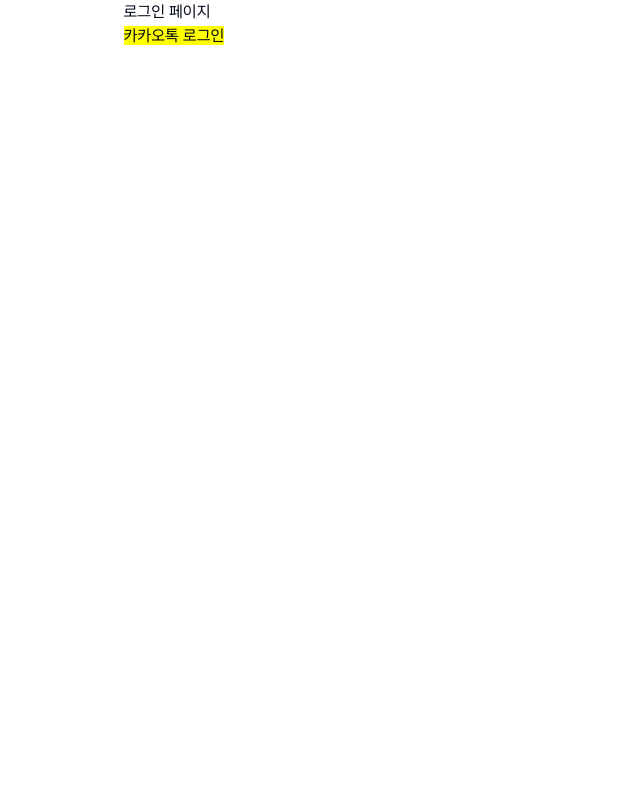
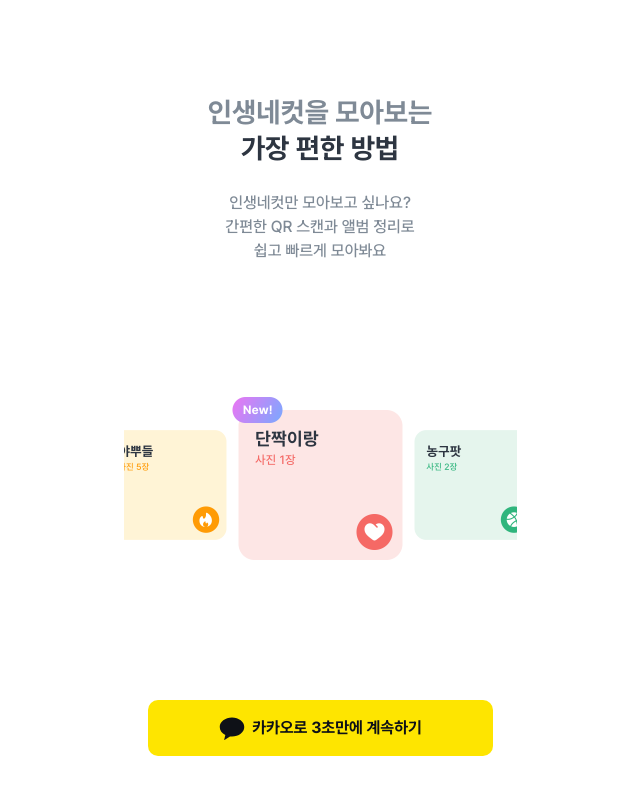
Before and after one commit to YAPP-Github/24th-Web-Team-3-FE, a Next.js app: page /login in a window 1280 px wide. Shown: the top 794 px of the page, without its empty margins (320-960 px from the left). Built offline with nearby package versions, Linux system fonts and the light colour scheme; no server answers.

Commit message:
feat: 로그인 페이지 ui 개발

```diff
--- a/src/app/login/page.tsx
+++ b/src/app/login/page.tsx
@@ -1,10 +1,41 @@
-import KakaoLogin from "@/common/KakaoLogin"
+import Image from "next/image"
+import Link from "next/link"
+
+import { Button, Icon } from "@/components"
+import { KAKAO_AUTH_URL } from "@/constants"
 
 const LoginPage = () => {
   return (
-    <div>
-      <h1>로그인 페이지</h1>
-      <KakaoLogin />
+    <div className="flex h-screen flex-col justify-between">
+      <div>
+        <div className="mt-[94px] px-[24px] text-center">
+          <p className="text-header-1 font-bold text-gray-500">
+            인생네컷을 모아보는
+          </p>
+          <p className="text-header-1 font-bold text-gray-800">
+            가장 편한 방법
+          </p>
+        </div>
+        <p className="whitespace-pre px-[24px] py-[24px] text-center text-body-1 font-medium text-gray-500">
+          {`인생네컷만 모아보고 싶나요?\n간편한 QR 스캔과 앨범 정리로\n쉽고 빠르게 모아봐요`}
+        </p>
+        <Image
+          className="mt-[110px] w-full"
+          src={"/images/AlbumItem_Carousell.png"}
+          alt="albumImage"
+          width={300}
+          height={150}
+        />
+      </div>
+
+      <div className="mx-[24px] mb-[44px] mt-[12px]">
+        <Link href={KAKAO_AUTH_URL}>
+          <Button className="w-full bg-kakao text-gray-1000">
+            <Icon name={"kakaoLogo"} size={28}></Icon>
+            카카오로 3초만에 계속하기
+          </Button>
+        </Link>
+      </div>
     </div>
   )
 }
--- a/src/types/index.ts
+++ b/src/types/index.ts
@@ -7,6 +7,7 @@ export type iconTypes =
   | "starFallMinimalisticBold"
   | "altArrowLeftOutline"
   | "galleryAddOutline"
+  | "kakaoLogo"
 
 export type albumType = "red" | "yellow" | "green" | "blue" | "purple" | "pink"
 
```
Also changed, not shown: public/images/AlbumItem_Carousell.png (added), src/assets/solar-icons/kakaoLogo.svg (added).
